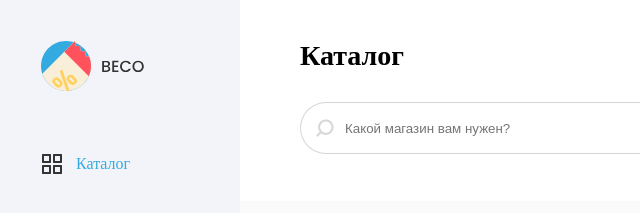
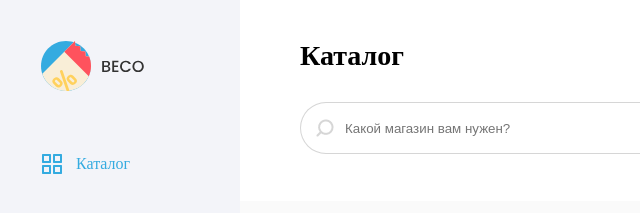
Before and after one commit to Aramex86/test1-sibdev, a website: page index.html in a window 1280 px wide. Both pictures are taken after a click on the item "Каталог". Shown: the top 213 px of the page, 0-640 px from the left. Drawn offline with Linux system fonts and the light colour scheme.

Commit message:
cupons and sidebar

```diff
--- a/index.html
+++ b/index.html
@@ -31,15 +31,16 @@
         </div>
         <ul class="sidebar__list">
           <li class="sidebar__list-item">
-            <img
+            <!-- <img
               src="./assets/icons/sidebar/default/catalog.png"
               alt="catalog"
               class="sidebar__list-item-img"
-            />
+            /> -->
+            <div class="icon"></div>
             <a href="#" class="sidebar__list-item-link"> Каталог </a>
           </li>
 
-          <li class="sidebar__list-item" >
+          <li class="sidebar__list-item">
             <img
               src="./assets/icons/sidebar/default/health.png"
               alt="catalog"
@@ -47,7 +48,7 @@
             />
             <a href="#" class="sidebar__list-item-link"> Здоровье </a>
           </li>
-          <li class="sidebar__list-item" >
+          <li class="sidebar__list-item">
             <img
               src="./assets/icons/sidebar/default/beauty.png"
               alt="catalog"
@@ -55,7 +56,7 @@
             />
             <a href="#" class="sidebar__list-item-link"> Красота </a>
           </li>
-          <li class="sidebar__list-item" >
+          <li class="sidebar__list-item">
             <img
               src="./assets/icons/sidebar/default/enjoy.png"
               alt="catalog"
@@ -63,7 +64,7 @@
             />
             <a href="#" class="sidebar__list-item-link"> Развлечения </a>
           </li>
-          <li class="sidebar__list-item" >
+          <li class="sidebar__list-item">
             <img
               src="./assets/icons/sidebar/default/car.png"
               alt="catalog"
--- a/js/script.js
+++ b/js/script.js
@@ -120,12 +120,16 @@ const activeMenuItem = function (e) {
   menuItems.forEach((el) => el.classList.remove("active"));
   e.currentTarget.classList.add("active");
   const text = e.currentTarget.textContent;
-//   e.currentTarget.firstElementChild.setAttribute('src','./assets/icons/sidebar/active/catalog.png')
-  headerName.textContent=text
+
+  e.currentTarget.firstElementChild.style.background = 'url(../../assets/icons/sidebar/default/catalog.png)'
+  e.currentTarget.firstElementChild.style.background = 'url(../../assets/icons/sidebar/active/catalog.png)'
+  headerName.textContent=text;
+
+
 };
 
 menuItems.forEach((item) => {
   item.addEventListener("click", activeMenuItem);
 });
-console.log(menuItems);
-console.log(headerName);
+
+console.log(menuImg);
--- a/sass/layout/_sidebar.scss
+++ b/sass/layout/_sidebar.scss
@@ -46,3 +46,10 @@
   }
 
 }
+
+.icon{
+  width: 24px;
+  height: 24px;
+  margin-right: 12px;
+  background: url('../../assets/icons/sidebar/default/catalog.png');
+}
```
Also changed, not shown: assets/icons/cupons/Polygon.png (deleted), css/main.css, 3 other files.
